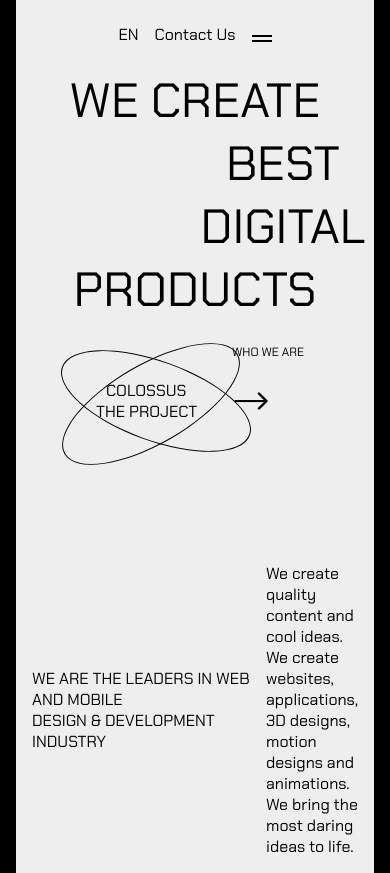
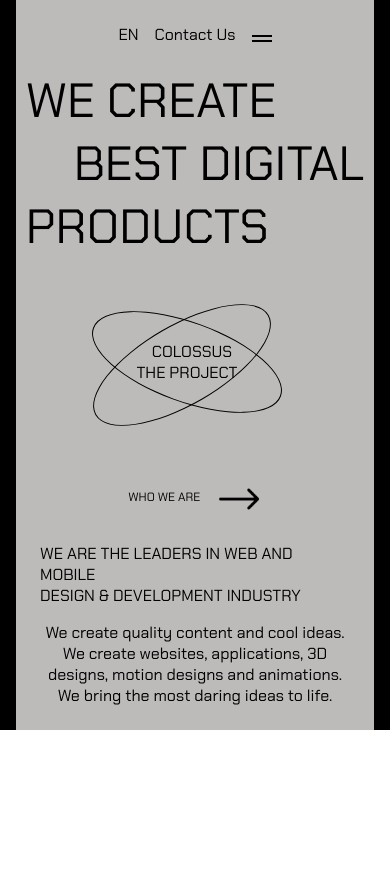
Before and after one commit to TonyTech-GIT/freelanceSiteOne, a React (Vite) app: page / in a window 390 px wide. After the commit the page ends 844 px from the top, so only its background shows below. Built offline with nearby package versions, Linux system fonts and the light colour scheme.

Commit message:
mobile responsivness for home page

```diff
--- a/src/components/Home.jsx
+++ b/src/components/Home.jsx
@@ -39,11 +39,11 @@ const Home = () => {
 
                     <div className="home_hero-blob">
                         <svg className="blobOne" viewBox="0 0 200 200" xmlns="http://www.w3.org/2000/svg">
-                            <path fill="#431658" d="M51.1,-11.5C60.3,11.4,57.5,43.4,39.6,57C21.7,70.6,-11.4,65.9,-33.9,49C-56.4,32.1,-68.3,3,-60.9,-17.6C-53.5,-38.2,-26.8,-50.4,-2.9,-49.5C21,-48.5,42,-34.5,51.1,-11.5Z" transform="translate(100 100)" />
+                            <path fill="#388d3f" d="M51.1,-11.5C60.3,11.4,57.5,43.4,39.6,57C21.7,70.6,-11.4,65.9,-33.9,49C-56.4,32.1,-68.3,3,-60.9,-17.6C-53.5,-38.2,-26.8,-50.4,-2.9,-49.5C21,-48.5,42,-34.5,51.1,-11.5Z" transform="translate(100 100)" />
                         </svg>
 
                         <svg className="blobTwo" viewBox="0 0 200 200" xmlns="http://www.w3.org/2000/svg">
-                            <path fill="#388d3f" d="M51.1,-11.5C60.3,11.4,57.5,43.4,39.6,57C21.7,70.6,-11.4,65.9,-33.9,49C-56.4,32.1,-68.3,3,-60.9,-17.6C-53.5,-38.2,-26.8,-50.4,-2.9,-49.5C21,-48.5,42,-34.5,51.1,-11.5Z" transform="translate(100 100)" />
+                            <path fill="#431658" d="M51.1,-11.5C60.3,11.4,57.5,43.4,39.6,57C21.7,70.6,-11.4,65.9,-33.9,49C-56.4,32.1,-68.3,3,-60.9,-17.6C-53.5,-38.2,-26.8,-50.4,-2.9,-49.5C21,-48.5,42,-34.5,51.1,-11.5Z" transform="translate(100 100)" />
                         </svg>
                     </div>
 
--- a/src/styles/homeStyles/about.css
+++ b/src/styles/homeStyles/about.css
@@ -49,7 +49,7 @@
   position: relative;
   bottom: 1.3rem;
 
-  margin-right: 2rem;
+  margin-right: 1rem;
 
   font-size: 12px;
 }
@@ -75,3 +75,45 @@
 .home_about-subtitle .text-right {
   width: 30%;
 }
+
+/* Mobile devices */
+@media only screen and (max-width: 767px) {
+  .home_about {
+    padding: 0.5rem; /* Adjust padding for smaller screens */
+  }
+
+  .home_about-main {
+    flex-direction: column; /* Stack items vertically */
+    align-items: center; /* Center items vertically on smaller screens */
+  }
+
+  .home_about-main .atom-img {
+    text-align: center; /* Center atom images and text on smaller screens */
+
+    position: relative;
+    top: 3rem;
+    right: 2rem;
+  }
+
+  .home_about-main .atom-img p {
+    position: relative;
+
+    left: 1.5rem;
+  }
+
+  .home_about-main .link {
+    text-align: center; /* Center links on smaller screens */
+  }
+
+  .home_about-subtitle {
+    flex-direction: column; /* Stack subtitle items vertically */
+    align-items: center; /* Center items horizontally on smaller screens */
+    padding: 1rem; /* Adjust padding for smaller screens */
+  }
+
+  .home_about-subtitle .text-right {
+    width: 100%; /* Make text-right section span full width */
+    text-align: center; /* Center text on smaller screens */
+    margin-top: 1rem; /* Add space above text-right section */
+  }
+}
--- a/src/styles/homeStyles/hero.css
+++ b/src/styles/homeStyles/hero.css
@@ -35,7 +35,7 @@
 
   height: 400px;
 
-  bottom: 2em;
+  bottom: 0em;
   right: 20em;
 
   z-index: 2;
@@ -43,7 +43,7 @@
 .home_hero-blob svg {
   width: 100%;
 
-  filter: blur(20px);
+  filter: blur(50px);
 
   /* position: relative; */
   /* bottom: 4em; */
@@ -139,16 +139,14 @@
     align-items: center; /* Center items vertically on smaller screens */
   }
 
-  .home_hero-text {
-    flex: 1; /* Adjust the text section's flex value */
-    text-align: center; /* Center text on smaller screens */
-    margin-bottom: 1rem; /* Add space between text and blob */
-  }
-
   .home_hero-text span {
     font-size: 3rem; /* Adjust font size for smaller screens */
     margin-left: 0; /* Reset margin for spanText-2 */
     max-width: 100%; /* Ensure text spans the full width */
+  }
+
+  .home_hero-text .spanText-2 {
+    margin-left: 3rem;
   }
 
   .home_hero-blob,
--- a/src/styles/style.css
+++ b/src/styles/style.css
@@ -34,10 +34,8 @@ body {
   background-color: #000;
 }
 .home_wrapper {
-  background-color: #eee;
+  background-color: #bdbaba;
   margin-inline: 8rem;
-
-  /* padding: 2rem; */
 }
 
 /* Mobile devices */
```
